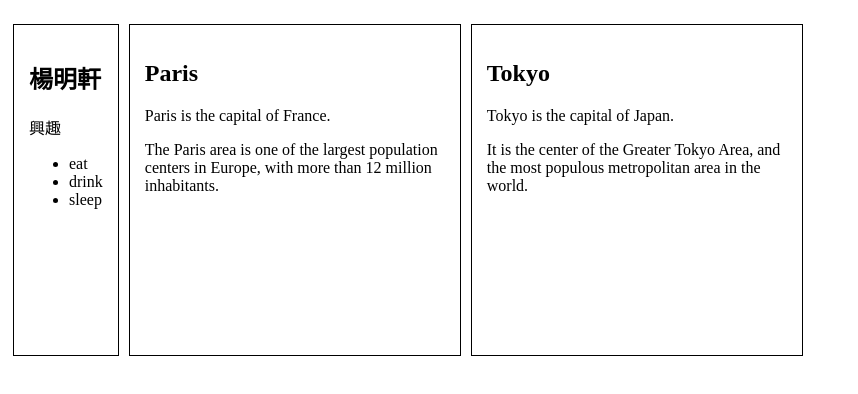
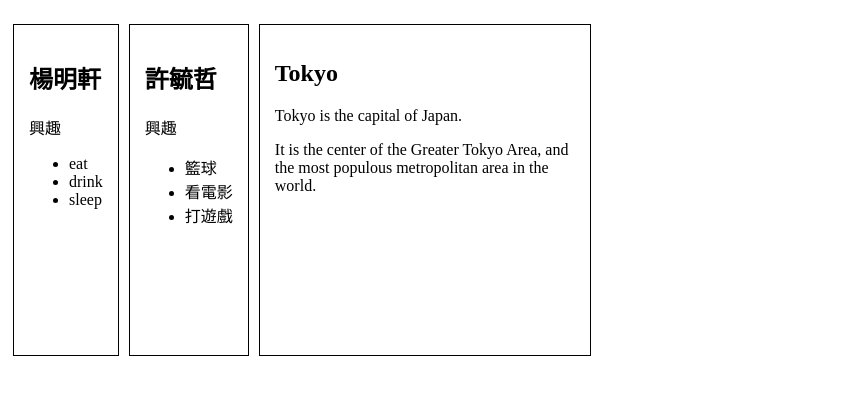
Before and after one commit to NTUST/106-team17, a plain HTML site: page index.html in a window 1280 px wide. Shown: the part 70-464 px from the top of the page, without its empty margins (0-858 px from the left). Drawn offline with Linux system fonts and the light colour scheme.

Commit message:
Update index.html

```diff
--- a/index.html
+++ b/index.html
@@ -29,9 +29,13 @@
 </div>
 
 <div class="member">
-  <h2>Paris</h2>
-  <p>Paris is the capital of France.</p>
-  <p>The Paris area is one of the largest population centers in Europe, with more than 12 million inhabitants.</p>
+  <h2>許毓哲</h2>
+  <p>興趣</p>
+     <ul>
+      <li>籃球</li>
+      <li>看電影</li>
+      <li>打遊戲</li>
+    </ul>
 </div>
 
 <div class="member">
```
